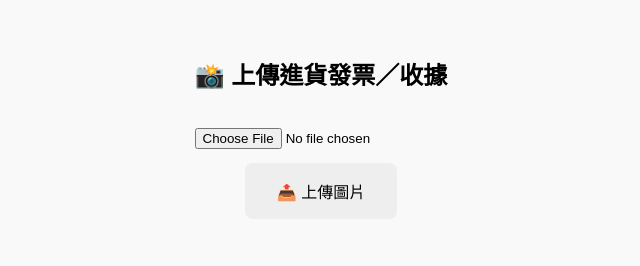
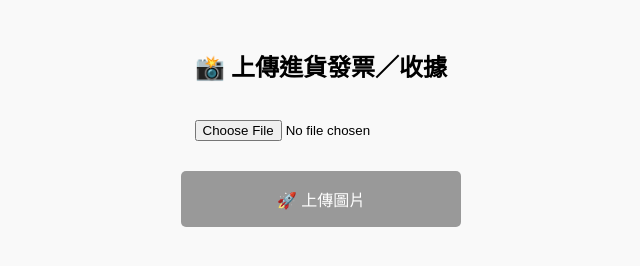
Before and after one commit to gulugulu0621/receipt-uploader, a plain HTML site: page index.html in a window 1280 px wide. Shown: the whole page, without its empty margins (319-959 px from the left). Drawn offline with Linux system fonts and the light colour scheme.

Commit message:
Update index.html

```diff
--- a/index.html
+++ b/index.html
@@ -1,66 +1,92 @@
-
 <!DOCTYPE html>
-<html lang="zh-Hant">
+<html lang="zh-TW">
 <head>
   <meta charset="UTF-8" />
   <meta name="viewport" content="width=device-width, initial-scale=1.0" />
-  <title>📸 上傳進貨發票／收據</title>
+  <title>📸 上傳進貨發票 / 收據</title>
   <style>
-    body { font-family: sans-serif; text-align: center; padding: 2em; background: #f9f9f9; }
-    h1 { font-size: 1.5em; margin-bottom: 1em; }
-    input[type="file"] { margin: 1em 0; }
-    .preview { max-width: 300px; margin: auto; }
-    .upload-status { font-size: 1.2em; margin-top: 1em; color: #e91e63; }
-    button { padding: 1em 2em; font-size: 1em; background-color: #eee; border: none; border-radius: 8px; cursor: pointer; }
-    button:hover { background-color: #ddd; }
+    body {
+      font-family: 'Segoe UI', sans-serif;
+      margin: 0;
+      padding: 2em;
+      display: flex;
+      flex-direction: column;
+      align-items: center;
+      background-color: #f9f9f9;
+    }
+    h1 { text-align: center; font-size: 1.5em; margin-bottom: 1em; }
+    .preview { margin: 1em 0; }
+    .preview img { max-width: 300px; border: 1px solid #ccc; border-radius: 8px; }
+    .actions { display: flex; flex-direction: column; gap: 1em; }
+    input[type="file"] { padding: 1em; }
+    button {
+      padding: 1em 2em;
+      background-color: #4CAF50;
+      color: white;
+      border: none;
+      border-radius: 5px;
+      font-size: 1em;
+      cursor: pointer;
+    }
+    button:disabled { background-color: #999; }
+    .status { margin-top: 1em; font-weight: bold; }
   </style>
 </head>
 <body>
   <h1>📸 上傳進貨發票／收據</h1>
-  <form id="uploadForm" action="https://script.google.com/macros/s/AKfycbwwu5YOGPKWg18lmQHmyfcvB7es_BtC_O1Bc1x63MjNeiiTc3MMl0MF0EAdMDHjt9Se/exec" method="post" enctype="multipart/form-data">
-    <input type="file" name="file" accept="image/*" required onchange="previewImage(event)">
-    <div class="preview">
-      <img id="preview" src="" alt="圖片預覽" style="width: 100%; display: none;" />
-    </div>
-    <button type="submit">📤 上傳圖片</button>
-  </form>
-  <div class="upload-status" id="status"></div>
+  <div class="actions">
+    <input type="file" id="fileInput" accept="image/*" />
+    <button onclick="uploadImage()" id="uploadBtn" disabled>🚀 上傳圖片</button>
+  </div>
+  <div class="preview" id="preview"></div>
+  <div class="status" id="statusMsg"></div>
+
   <script>
-    function previewImage(event) {
+    let selectedFile = null;
+
+    document.getElementById('fileInput').addEventListener('change', function (e) {
+      const file = e.target.files[0];
+      if (!file) return;
+
+      selectedFile = file;
       const reader = new FileReader();
-      reader.onload = function () {
-        const output = document.getElementById('preview');
-        output.src = reader.result;
-        output.style.display = 'block';
+      reader.onload = function (event) {
+        document.getElementById('preview').innerHTML = `<img src="${event.target.result}" alt="Preview" />`;
+        document.getElementById('uploadBtn').disabled = false;
       };
-      reader.readAsDataURL(event.target.files[0]);
-    }
+      reader.readAsDataURL(file);
+    });
 
-    document.getElementById("uploadForm").addEventListener("submit", function (e) {
-      e.preventDefault();
-      const form = e.target;
-      const formData = new FormData(form);
-      const statusDiv = document.getElementById("status");
+    function uploadImage() {
+      if (!selectedFile) return;
 
-      fetch(form.action, {
-        method: "POST",
-        body: formData,
-      })
-        .then((res) => {
-          if (res.ok) {
-            statusDiv.textContent = "✅ 上傳成功";
-            statusDiv.style.color = "green";
-            form.reset();
-            document.getElementById("preview").style.display = "none";
+      const reader = new FileReader();
+      reader.onloadend = function () {
+        const base64Data = reader.result;
+
+        fetch("https://script.google.com/macros/s/AKfycbwwu5YOGPKWg18lmQHmyfcvB7es_BtC_O1Bc1x63MjNeiiTc3MMl0MF0EAdMDHjt9Se/exec", {
+          method: "POST",
+          headers: { "Content-Type": "application/json" },
+          body: JSON.stringify({ imageBase64: base64Data })
+        })
+        .then(response => response.json())
+        .then(data => {
+          const statusEl = document.getElementById('statusMsg');
+          if (data.status === 'success') {
+            statusEl.textContent = '✅ 上傳成功！已寫入表單。';
+            statusEl.style.color = 'green';
           } else {
-            throw new Error("上傳失敗");
+            statusEl.textContent = '❌ 上傳失敗：' + data.message;
+            statusEl.style.color = 'red';
           }
         })
-        .catch((err) => {
-          statusDiv.textContent = "❌ 上傳失敗";
-          statusDiv.style.color = "#e91e63";
+        .catch(err => {
+          document.getElementById('statusMsg').textContent = '❌ 錯誤：' + err.message;
+          document.getElementById('statusMsg').style.color = 'red';
         });
-    });
+      };
+      reader.readAsDataURL(selectedFile);
+    }
   </script>
 </body>
 </html>
```
